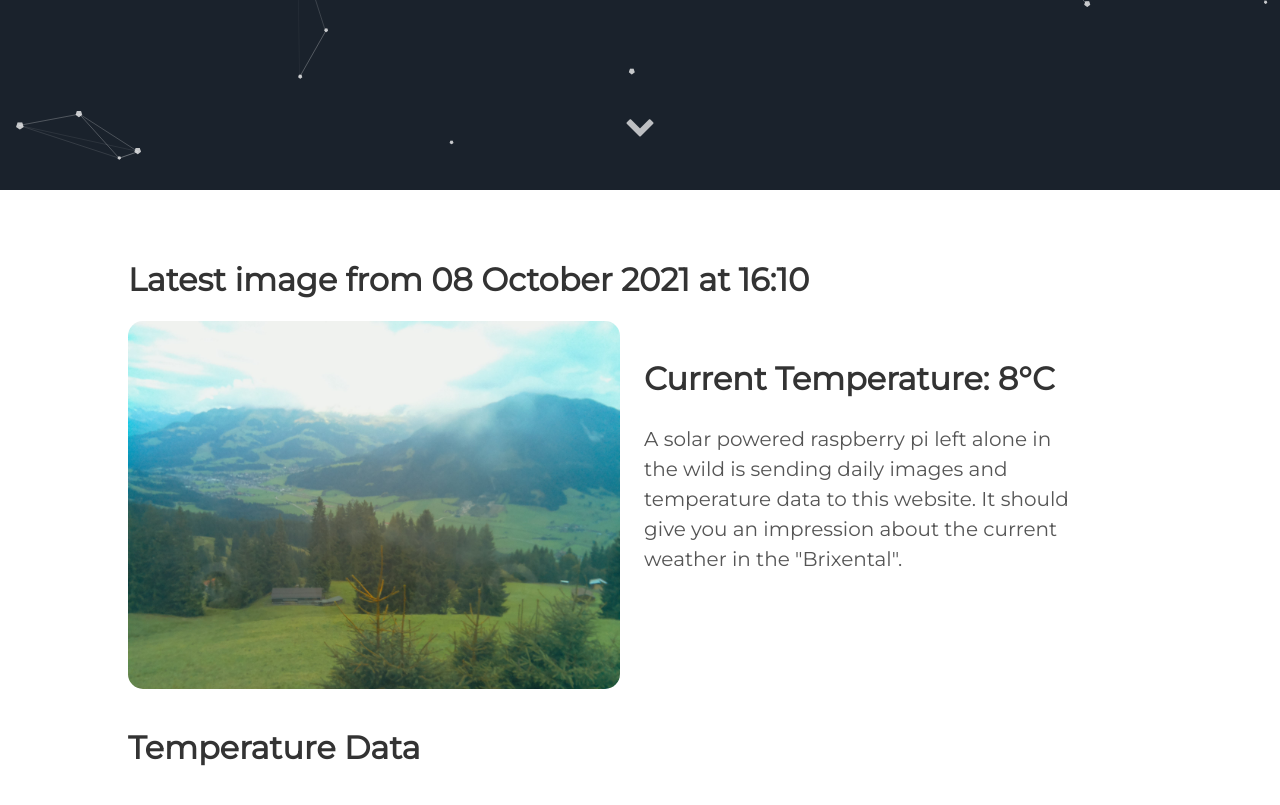
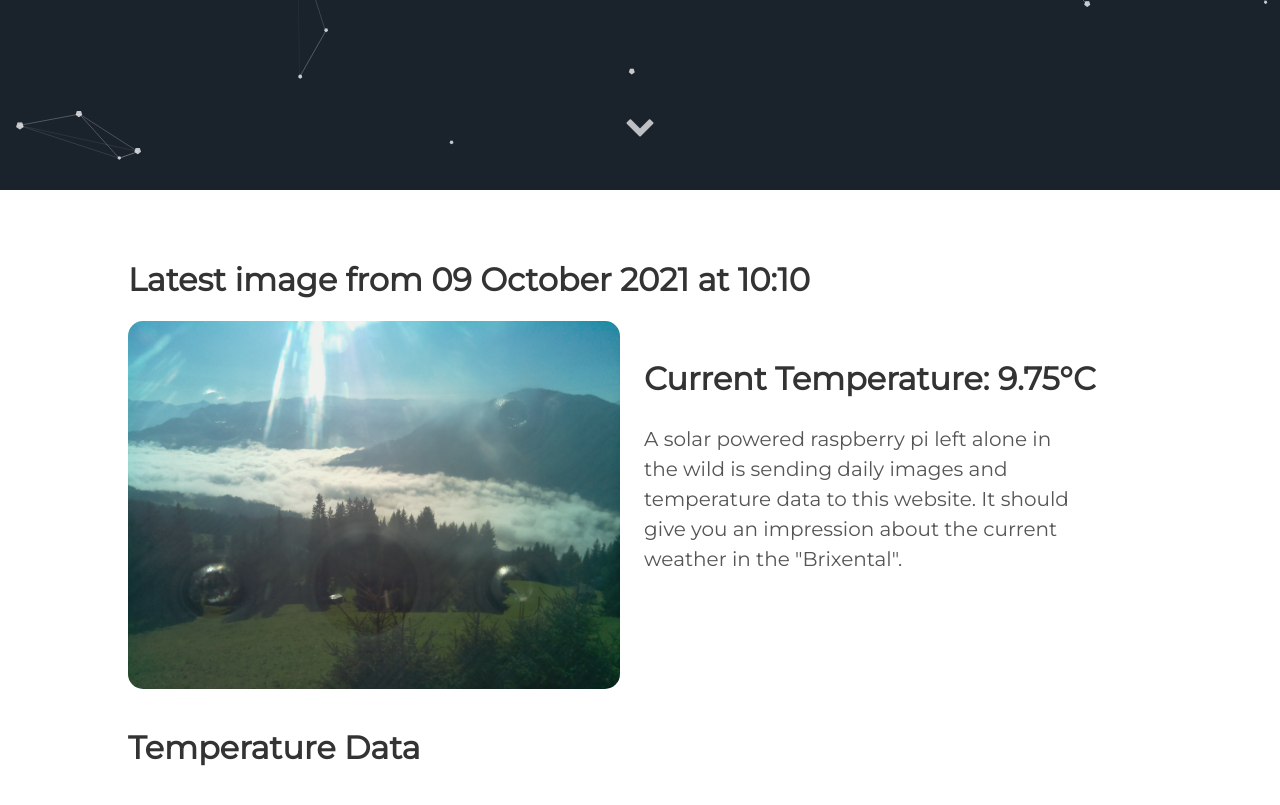
Before and after one commit to vektorious/vektorious.github.io, a Jekyll site: the page built from resources/huette.md, in a window 1280 px wide and 900 px high, scrolled down 710 px. Shown: the top 805 px of the window. Built offline with Jekyll 4.4.1, drawn with Linux system fonts in a browser that asks for light colours.

Commit message:
I'm a bot beep boop

```diff
--- a/resources/huette.md
+++ b/resources/huette.md
@@ -6,13 +6,13 @@ image: '/assets/img/'
 description: 'Live image from the Austrian alps'
 twitter_text: ' '
 ---
-## Latest image from 08 October 2021 at 16:10
+## Latest image from 09 October 2021 at 10:10
 <div class="huette">
   <div class="huette-image">
     <img src="{{ "/assets/img/huette.jpg" | prepend: site.baseurl }}">
   </div>
   <div class="huette-text">
-        <h2>Current Temperature: 8°C</h2>
+        <h2>Current Temperature: 9.75°C</h2>
         <p>A solar powered raspberry pi left alone in the wild is sending daily images and temperature data to this website. It should give you an impression about the current weather in the "Brixental".</p>
 
   </div>
```
Also changed, not shown: rpi-script/2021-10-09_100922.txt (renamed from rpi-script/2021-10-08_160922.txt, +5 -5 lines), rpi-script/huette.md (+2 -2 lines), assets/img/huette.jpg, assets/img/temp_plot.png, rpi-script/temp_plot.png, 1 other file.
